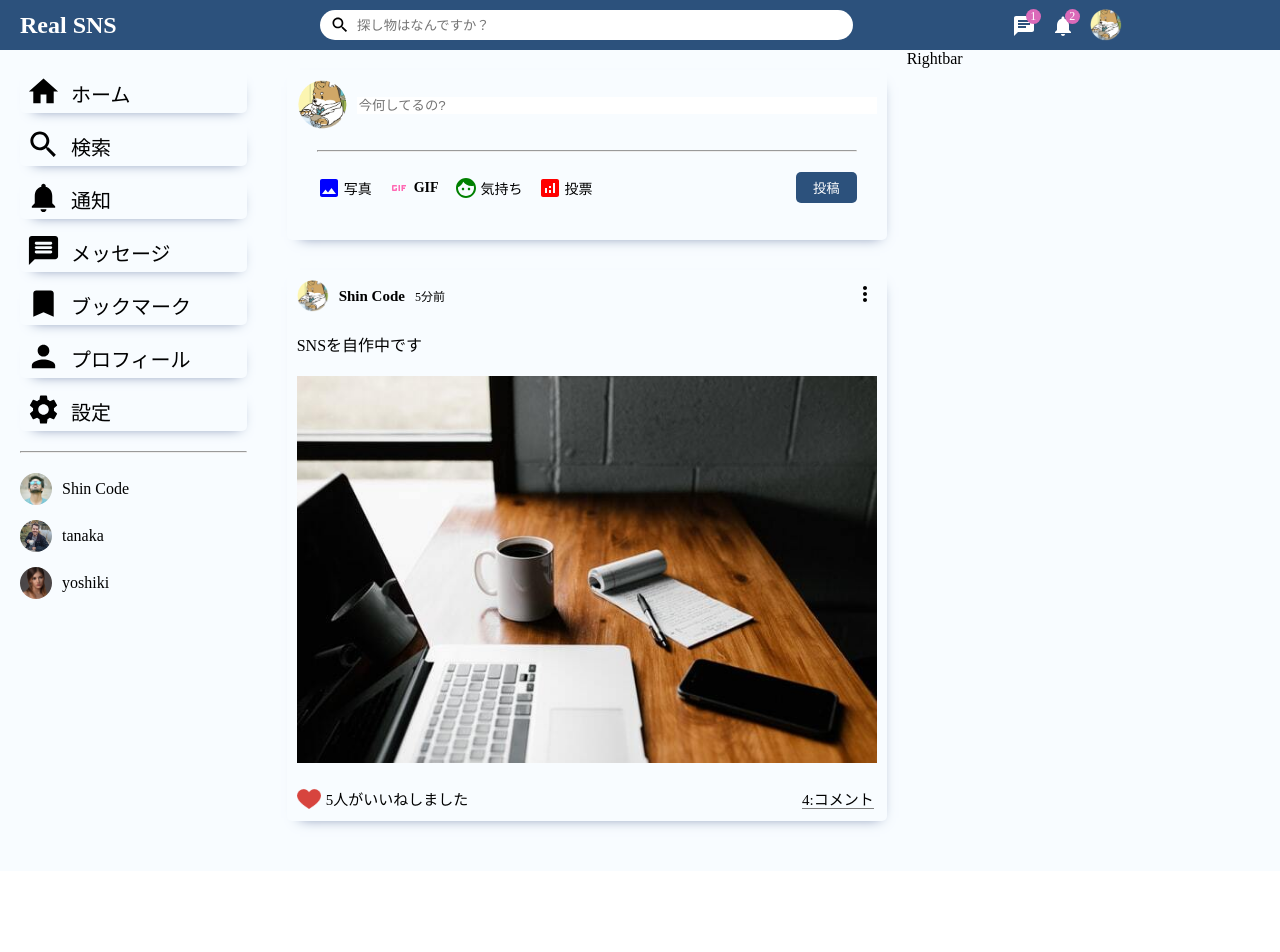
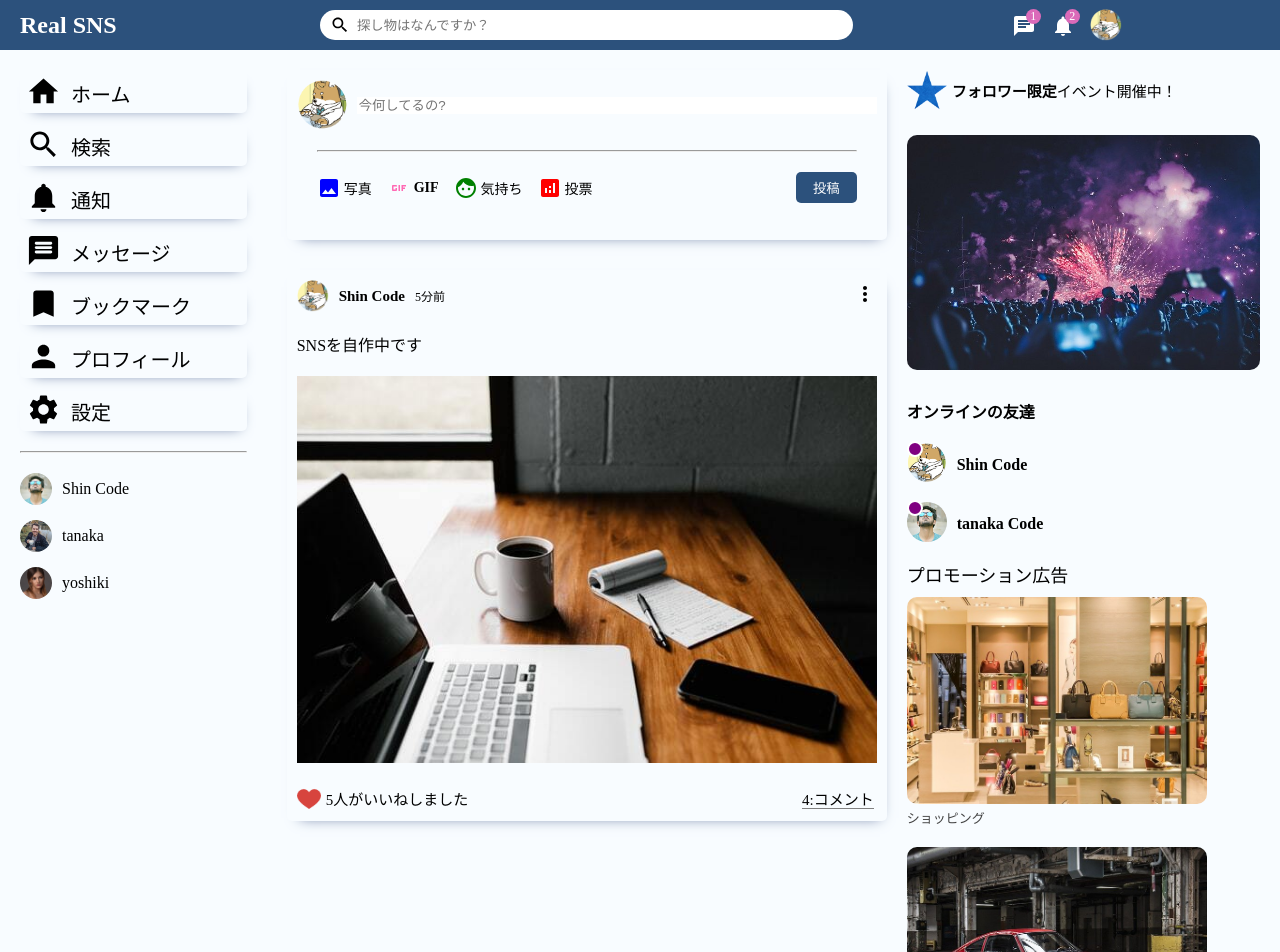
Before and after one commit to ryuya416/Real-SNS-frontend, a React (Create React App) app: page / in a window 1280 px wide. Shown: the top 952 px of the page. Before the commit the page ends 871 px from the top, so only its background shows below. Built offline with nearby package versions, Linux system fonts and the light colour scheme.

Commit message:
Rightbarコンポーネント✨

```diff
--- a/src/components/rightbar/Rightbar.css
+++ b/src/components/rightbar/Rightbar.css
@@ -1,3 +1,89 @@
 .rightbar {
   flex: 3.5;
 }
+
+.rightbarWrapper {
+  padding: 20px 20px 0 0;
+}
+
+.eventConttainer {
+  display: flex;
+  align-items: center;
+}
+
+.statImg {
+  width: 40px;
+  height: 40px;
+  margin-right: 5px;
+}
+
+.eventText {
+  font-weight: 300;
+  font-size: 15px;
+}
+
+.eventImg {
+  width: 100%;
+  border-radius: 10px;
+  margin: 25px 0;
+}
+
+.rightbarTitle {
+  margin-bottom: 20px;
+}
+
+.rightbarFriendList {
+  padding: 0;
+  margin: 0;
+  list-style: none;
+}
+
+.rightbarFriend {
+  display: flex;
+  align-items: center;
+  margin-bottom: 15px;
+}
+
+.rightbarProfileImgContainer {
+  margin-right: 10px;
+  position: relative;
+}
+
+.rightbarProfileImg {
+  width: 40px;
+  height: 40px;
+  border-radius: 50%;
+  object-fit: cover;
+}
+
+.rightbarUsername {
+  font-weight: 550;
+}
+
+.rightbarOnline {
+  background: purple;
+  position: absolute;
+  width: 12px;
+  height: 12px;
+  border-radius: 50%;
+  top: -2px;
+  left: 0;
+  border: 2px solid white;
+}
+
+.promotionTitle {
+  font-size: 18px;
+  font-weight: 550;
+  margin-bottom: -10px;
+}
+.rightbarPromotionImg {
+  width: 85%;
+  border-radius: 10px;
+  margin: 20px 0;
+}
+
+.promotionName {
+  font-size: small;
+  color: #434343;
+  margin-top: -20px;
+}
--- a/src/components/rightbar/Rightbar.jsx
+++ b/src/components/rightbar/Rightbar.jsx
@@ -2,5 +2,61 @@
 import "./Rightbar.css";
 
 export const Rightbar = () => {
-  return <div className="rightbar">Rightbar</div>;
+  return (
+    <div className="rightbar">
+      <div className="rightbarWrapper">
+        <div className="eventConttainer">
+          <img src="assets/star.png" alt="" className="statImg" />
+          <span className="eventText">
+            <b>フォロワー限定</b>イベント開催中！
+          </span>
+        </div>
+        <img src="assets/ad.jpeg" alt="" className="eventImg" />
+        <h4 className="rightbarTitle">オンラインの友達</h4>
+        <ul className="rightbarFriendList">
+          <li className="rightbarFriend">
+            <div className="rightbarProfileImgContainer">
+              <img
+                src="assets/person/1.jpeg"
+                alt=""
+                className="rightbarProfileImg"
+              />
+              <span className="rightbarOnline"></span>
+            </div>
+            <span className="rightbarUsername">Shin Code</span>
+          </li>
+          <li className="rightbarFriend">
+            <div className="rightbarProfileImgContainer">
+              <img
+                src="assets/person/2.jpeg"
+                alt=""
+                className="rightbarProfileImg"
+              />
+              <span className="rightbarOnline"></span>
+            </div>
+            <span className="rightbarUsername">tanaka Code</span>
+          </li>
+        </ul>
+        <p className="promotionTitle">プロモーション広告</p>
+        <img
+          src="assets/promotion/promotion1.jpeg"
+          alt=""
+          className="rightbarPromotionImg"
+        />
+        <p className="promotionName">ショッピング</p>
+        <img
+          src="assets/promotion/promotion2.jpeg"
+          alt=""
+          className="rightbarPromotionImg"
+        />
+        <p className="promotionName">カーショップ</p>
+        <img
+          src="assets/promotion/promotion3.jpeg"
+          alt=""
+          className="rightbarPromotionImg"
+        />
+        <p className="promotionName">shincode株式会社</p>
+      </div>
+    </div>
+  );
 };
```
